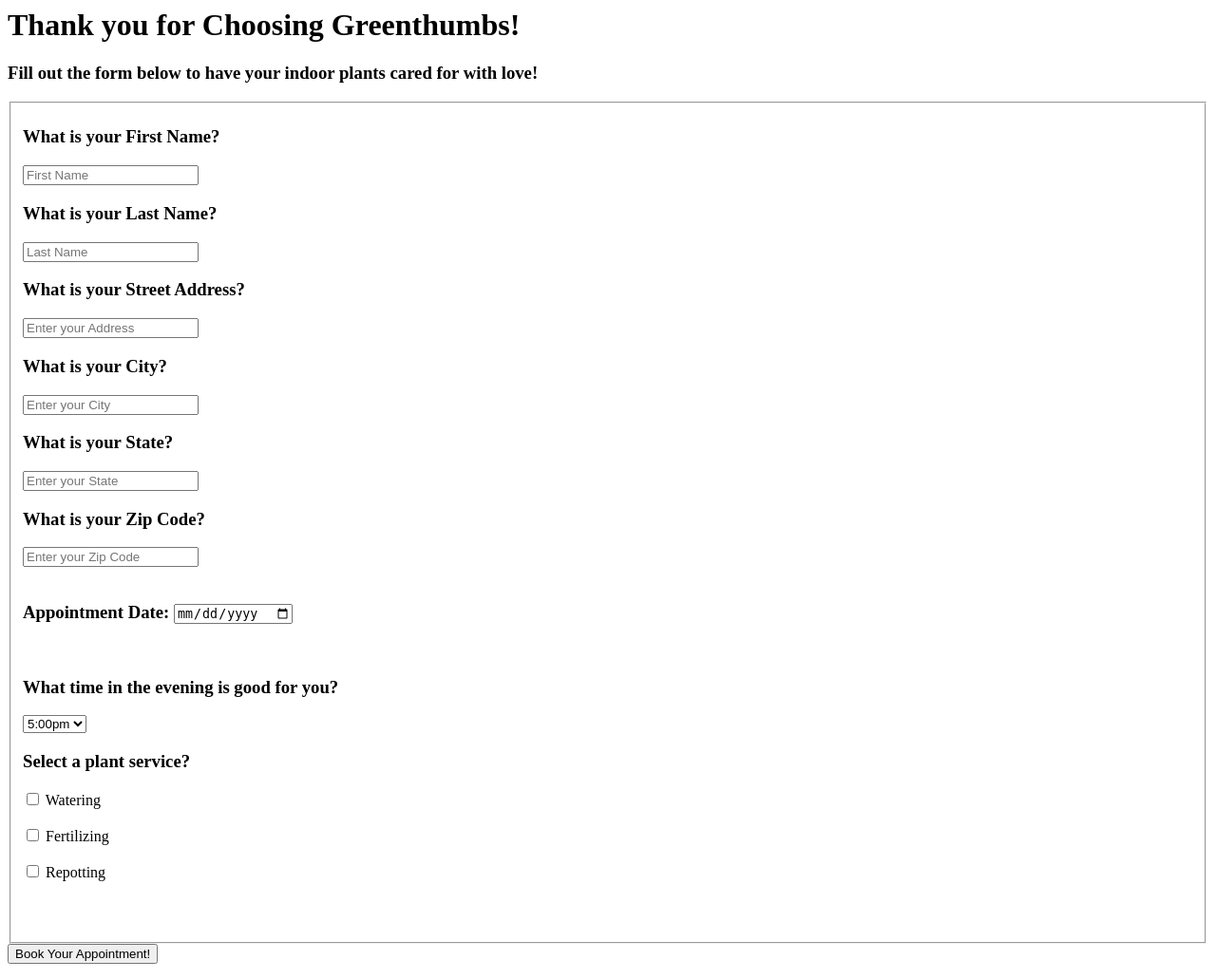
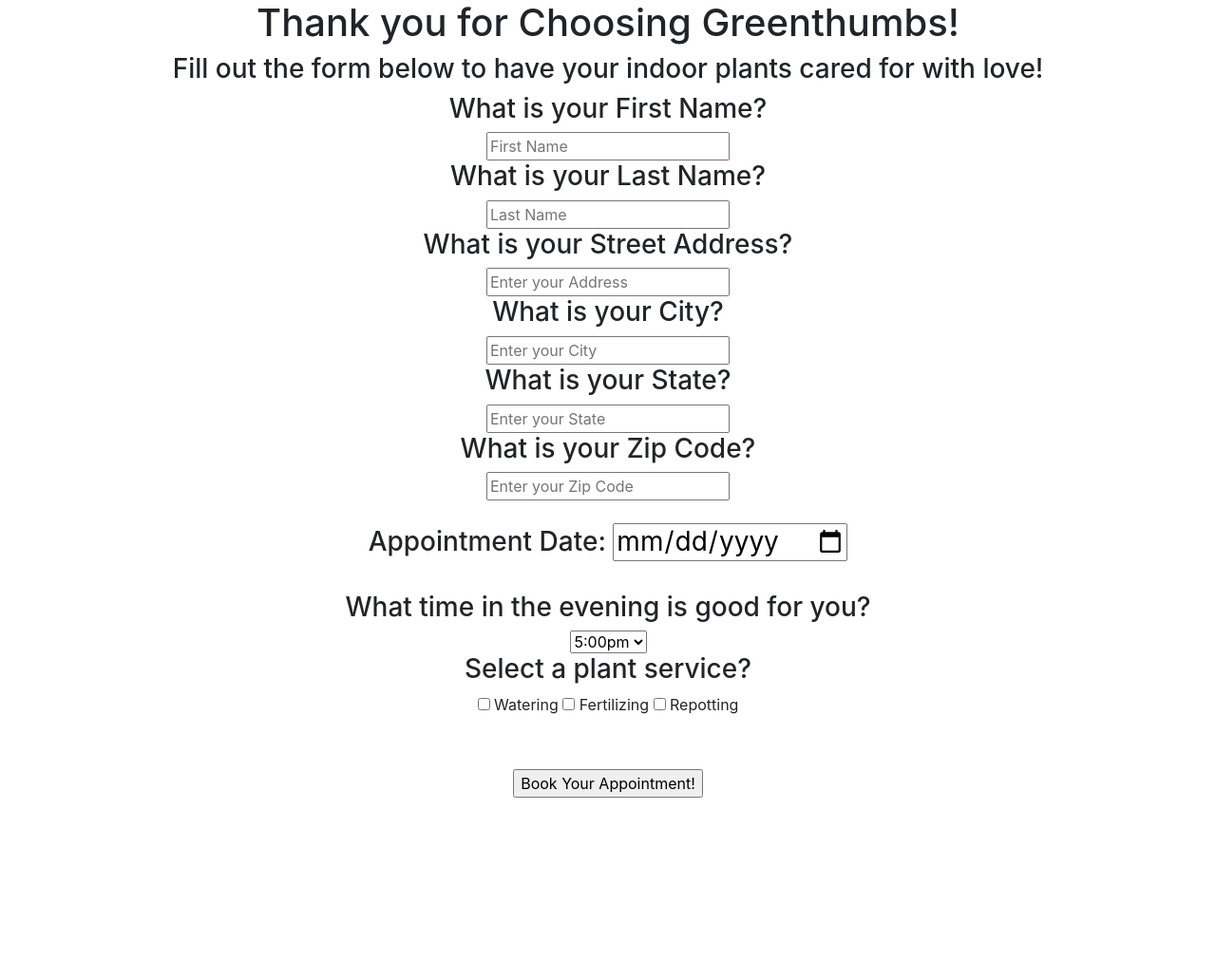
Before and after one commit to Jarquevious/greenthumbs, a Flask app: page /book_appointment in a window 1280 px wide. Shown: the whole page at 95% size. After the commit the page ends 840 px from the top, so only its background shows below. Run offline with Flask 2, Linux system fonts and the light colour scheme; some libraries are stand-ins or nearby versions.

Commit message:
files fixxed

```diff
--- a/static/css/styles.css
+++ b/static/css/styles.css
@@ -72,11 +72,10 @@
     letter-spacing: 0.05em;
     color: #18A800;
 
+ }
 
 
+.book_appoinment {
 
- }
-
-.book_appointment {
-    color: blue
+    background-color: chartreuse;
 }
--- a/templates/appointment_edit.html
+++ b/templates/appointment_edit.html
@@ -1,7 +1,7 @@
 <!-- templates/appointment_edit.html -->
 {% extends 'base.html' %}
 {% block content %}
-    <div class='col-sm-6 col-sm-offset-3'>
+    <div style="text-align: center;" >
         <form id="form" method='POST' action='/appointment/{{appointment._id}}'>
             <input type='hidden' name='_method' value='POST'/>
         {% include 'partials/form.html' %}
--- a/templates/base.html
+++ b/templates/base.html
@@ -9,16 +9,19 @@
     <!-- Bootstrap CSS -->
     <link rel="stylesheet" href="https://stackpath.bootstrapcdn.com/bootstrap/4.3.1/css/bootstrap.min.css" integrity="sha384-ggOyR0iXCbMQv3Xipma34MD+dH/1fQ784/j6cY/iJTQUOhcWr7x9JvoRxT2MZw1T" crossorigin="anonymous">
     <link href="https://fonts.googleapis.com/css?family=Ubuntu&display=swap" rel="stylesheet">
-    <link rel="stylesheet" href="{{url_for('static', filename ='../static/css/styles.css')}}">
+    <link rel="stylesheet" type="text/css" href="{{url_for('static', filename ='../static/css/styles.css')}}">
     <!-- url_for('static', filename='path/to/file') -->
 {% block style %}{% endblock %}
     <title>greenthumbs</title>
   </head>
   <body>
+
     {% block content %}
     {% endblock %}
 
-</body>
+
+</body
+>
   <!-- Footer -->
 
     <!-- Optional JavaScript -->
--- a/templates/book_appointment.html
+++ b/templates/book_appointment.html
@@ -1,5 +1,7 @@
+{%  extends 'base.html'  %}
+
 {% block content %}
-    <div class=book_appointment>
+    <div class="book_appointment" style="text-align: center;">
         <h1 class=ddd> Thank you for Choosing Greenthumbs!</h1>
         <h3> Fill out the form below to have your indoor plants cared for with love! </h3>
         <form method='POST' action='/book_appointment'>
--- a/templates/partials/form.html
+++ b/templates/partials/form.html
@@ -1,3 +1,5 @@
+
+
 {% block content %}
 
  <fieldset>
```
